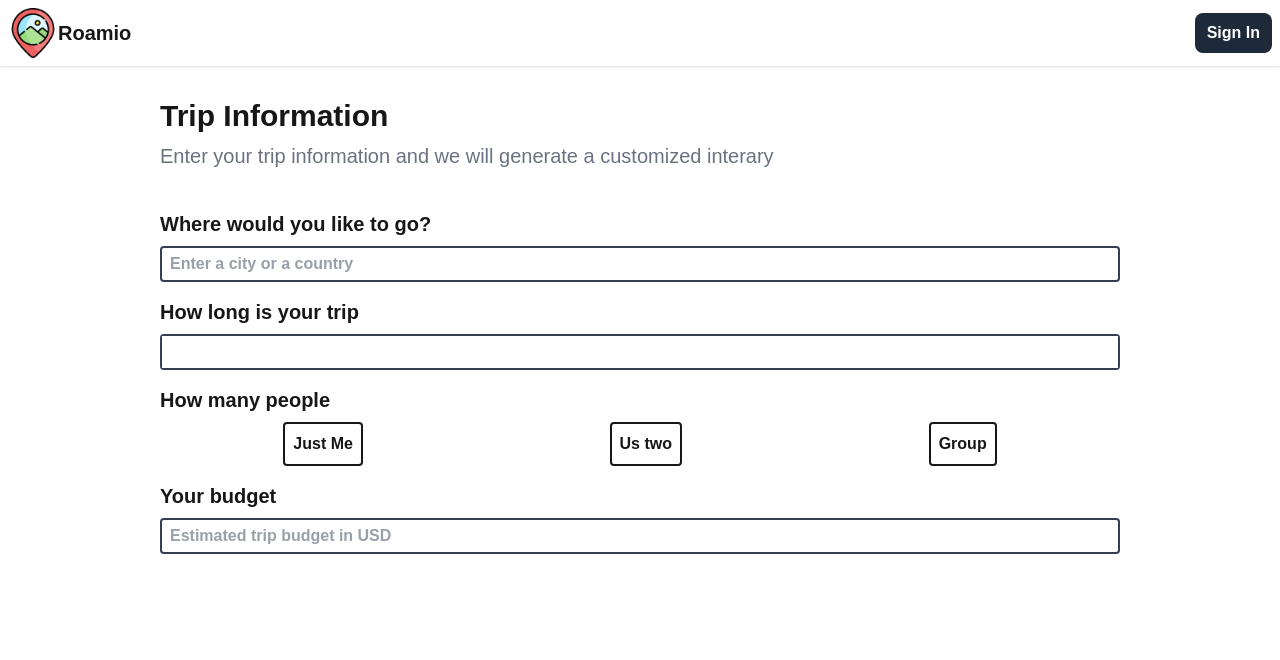
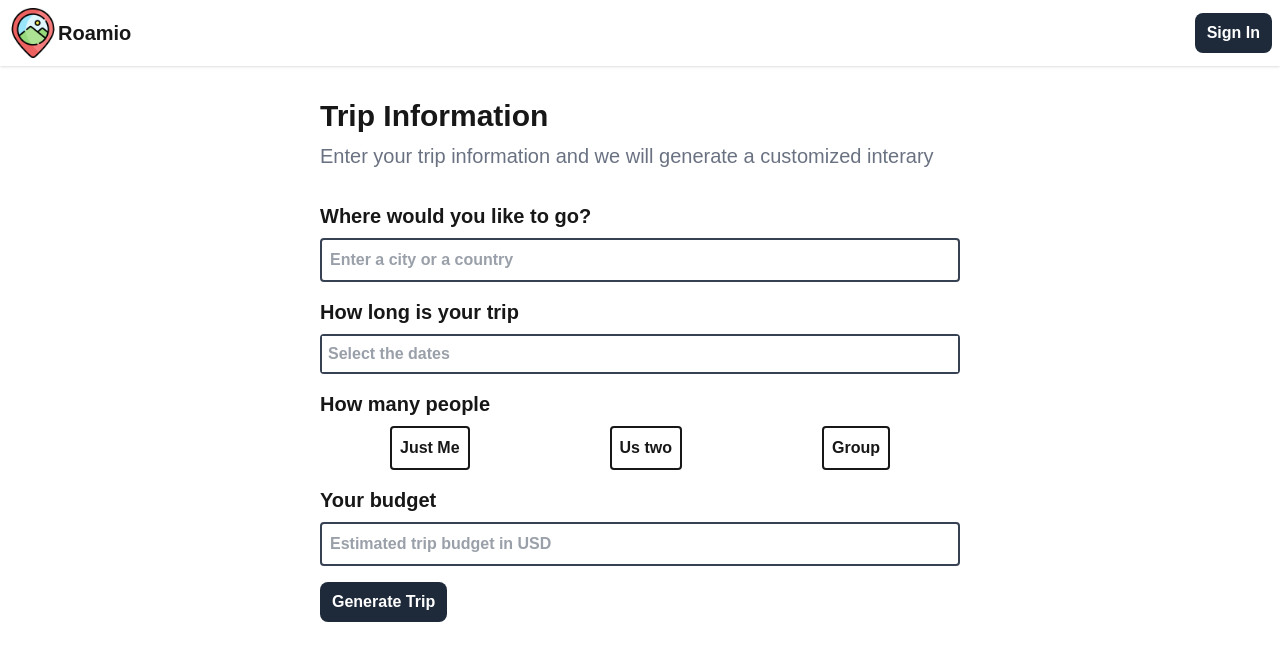
Before and after one commit to mluc404/travel-planner, a Next.js app: page /create-trip in a window 1280 px wide. Shown: the top 660 px of the page. Built offline with nearby package versions, Linux system fonts and the light colour scheme; what @googlemaps/google-maps-services-js would draw is missing.

Commit message:
refactor(CreateTrip): separate features into individual components

```diff
--- /dev/null
+++ b/app/components/create-trip/LocationInput.tsx
@@ -0,0 +1,63 @@
+import { LocationInputProps } from "@/app/types";
+import { PlaceAutocompleteResult } from "@googlemaps/google-maps-services-js";
+import { getPlaceDetails } from "../../api/places/getPlaceDetails";
+import { getPlacePhoto } from "../../api/places/getPlacePhoto";
+
+export function LocationInput({
+  inputPlace,
+  setInputPlace,
+  predictions,
+  setIsSelecting,
+  setSelectedPlace,
+  setPredictions,
+  updateTripInfo,
+  setPhotoUrl,
+}: LocationInputProps) {
+  // Function to handle when user selects a location
+  const handleSelect = async (place: PlaceAutocompleteResult) => {
+    setInputPlace(place.description);
+    setSelectedPlace(place);
+    setPredictions([]);
+    setIsSelecting(false);
+    updateTripInfo("location", place);
+
+    // Get the photo data for that location
+    const placeDetails = await getPlaceDetails(place.place_id);
+    if (placeDetails.photos) {
+      const photoRef = placeDetails.photos[0].photo_reference;
+      const placePhoto = await getPlacePhoto(photoRef);
+      setPhotoUrl(placePhoto);
+      updateTripInfo("photo", placePhoto);
+    }
+  };
+  return (
+    <div className="flex flex-col gap-2 relative">
+      <h2 className="text-xl font-semibold">Where would you like to go?</h2>
+      <input
+        type="text"
+        value={inputPlace}
+        onChange={(e) => {
+          setInputPlace(e.target.value);
+          setIsSelecting(true);
+        }}
+        placeholder="Enter a city or a country"
+        className="input-primary"
+      />
+      {predictions.length > 0 && (
+        <ul className="absolute top-full left-0 right-0 z-10 flex flex-col border-2 rounded">
+          {predictions.map((place, index) => (
+            <li
+              key={index}
+              className="cursor-pointer bg-white hover:bg-gray-600 hover:text-white
+                  p-2 text-[1rem] font-semibold text-gray-700
+                  border-b-2 border-gray-200 last:border-b-0"
+              onClick={() => handleSelect(place)}
+            >
+              {place.description}
+            </li>
+          ))}
+        </ul>
+      )}
+    </div>
+  );
+}
--- /dev/null
+++ b/app/components/create-trip/LocationPhoto.tsx
@@ -0,0 +1,19 @@
+import { PlaceAutocompleteResult } from "@googlemaps/google-maps-services-js";
+import Image from "next/image";
+
+interface LocationPhotoProps {
+  photoUrl: string;
+  selectedPlace: PlaceAutocompleteResult | null;
+}
+export function LocationPhoto({ photoUrl, selectedPlace }: LocationPhotoProps) {
+  return (
+    <div className="relative w-[300px] h-[300px] mt-4">
+      <Image
+        src={photoUrl}
+        alt={`Photo of ${selectedPlace?.description}`}
+        fill
+        className="object-cover mt-4 rounded-lg shadow-lg shadow-gray-500"
+      />
+    </div>
+  );
+}
--- /dev/null
+++ b/app/components/create-trip/PeopleCount.tsx
@@ -0,0 +1,29 @@
+import { travelParty } from "@/app/constants/options";
+import { TripInfoType } from "@/app/types";
+
+type PeopleCountProps = {
+  tripInfo: TripInfoType;
+  updateTripInfo: (key: string, value: string) => void;
+};
+
+export function PeopleCount({ tripInfo, updateTripInfo }: PeopleCountProps) {
+  return (
+    <div className="flex flex-col gap-2 ">
+      <h2 className="text-xl font-semibold">How many people</h2>
+      <div className="w-full flex justify-around">
+        {travelParty.map((item, index) => (
+          <div
+            key={index}
+            className={`border-2 p-2 flex justify-center rounded cursor-pointer font-semibold ${
+              tripInfo.people === item.value &&
+              "bg-gray-500 text-white border-2 border-black"
+            } `}
+            onClick={() => updateTripInfo("people", item.value)}
+          >
+            {item.title}
+          </div>
+        ))}
+      </div>
+    </div>
+  );
+}
--- /dev/null
+++ b/app/components/create-trip/TripBudget.tsx
@@ -0,0 +1,17 @@
+interface TripBudgetProps {
+  updateTripInfo: (key: string, value: string) => void;
+}
+
+export function TripBudget({ updateTripInfo }: TripBudgetProps) {
+  return (
+    <div className="flex flex-col gap-2 ">
+      <h2 className="text-xl font-semibold">Your budget</h2>
+      <input
+        type="text"
+        className="input-primary"
+        placeholder="Estimated trip budget in USD"
+        onChange={(e) => updateTripInfo("budget", e.target.value)}
+      />
+    </div>
+  );
+}
--- /dev/null
+++ b/app/components/create-trip/TripDuration.tsx
@@ -0,0 +1,24 @@
+import { Calendar } from "primereact/calendar";
+
+interface TripDurationProps {
+  dates: Date[] | null;
+  setDates: (value: Date[] | null) => void;
+}
+
+export function TripDuration({ dates, setDates }: TripDurationProps) {
+  return (
+    <div className="flex flex-col gap-2 ">
+      <h2 className="text-xl font-semibold">How long is your trip</h2>
+      <Calendar
+        value={dates}
+        onChange={(e) => {
+          setDates(e.value as Date[] | null);
+        }}
+        selectionMode="range"
+        // showIcon
+        className="input-primary"
+        placeholder="Select the dates"
+      />
+    </div>
+  );
+}
--- a/app/create-trip/page.tsx
+++ b/app/create-trip/page.tsx
@@ -1,13 +1,15 @@
 "use client";
 import { useEffect, useState } from "react";
 import { callAutocomplete } from "../api/places/callAutocomplete";
-import { getPlaceDetails } from "../api/places/getPlaceDetails";
-import { getPlacePhoto } from "../api/places/getPlacePhoto";
 import { PlaceAutocompleteResult } from "@googlemaps/google-maps-services-js";
 import debounce from "lodash.debounce";
-import Image from "next/image";
-import { Calendar } from "primereact/calendar";
-import { travelParty } from "../constants/options";
+
+import { LocationInput } from "../components/create-trip/LocationInput";
+import { TripInfoType } from "../types";
+import { PeopleCount } from "../components/create-trip/PeopleCount";
+import { TripDuration } from "../components/create-trip/TripDuration";
+import { TripBudget } from "../components/create-trip/TripBudget";
+import { LocationPhoto } from "../components/create-trip/LocationPhoto";
 
 export default function CreateTrip() {
   const [inputPlace, setInputPlace] = useState<string>("");
@@ -20,23 +22,11 @@ export default function CreateTrip() {
   const [dates, setDates] = useState<Date[] | null>(null);
   const [tripDays, setTripDays] = useState<number>(0);
 
-  type TripInfoType = {
-    location?: PlaceAutocompleteResult;
-    days?: number;
-    people?: string;
-    budget?: string;
-    photo?: string;
-  };
-
   const [tripInfo, setTripInfo] = useState<TripInfoType>({});
 
   const updateTripInfo = (name: string, value: any) => {
     setTripInfo((prev) => ({ ...prev, [name]: value }));
   };
-
-  useEffect(() => {
-    console.log(tripInfo);
-  }, [tripInfo]);
 
   // Fetch location suggestions
   useEffect(() => {
@@ -54,122 +44,42 @@ export default function CreateTrip() {
       const endDate = new Date(dates[1]);
       const timeDiff = endDate.getTime() - startDate.getTime();
       const daysDiff = Math.ceil(timeDiff / (1000 * 3600 * 24)) + 1;
-      console.log(daysDiff);
       setTripDays(daysDiff);
       updateTripInfo("days", daysDiff);
     }
   }, [dates]);
 
-  // Function to handle when user selects a location
-  const handleSelect = async (place: PlaceAutocompleteResult) => {
-    setInputPlace(place.description);
-    setSelectedPlace(place);
-    setPredictions([]);
-    setIsSelecting(false);
-    console.log(place);
-
-    // Get the photo data for that location
-    const placeDetails = await getPlaceDetails(place.place_id);
-    if (placeDetails.photos) {
-      const photoRef = placeDetails.photos[0].photo_reference;
-      const placePhoto = await getPlacePhoto(photoRef);
-      setPhotoUrl(placePhoto);
-      updateTripInfo("photo", placePhoto);
-    }
-  };
-
-  // console.log(typeof photoUrl);
-
   return (
-    <div className="px-5 mt-8 sm:px-20 md:px-40">
+    <div className="px-5 mt-8 sm:px-20 md:px-80">
       <h1 className="font-bold text-3xl">Trip Information</h1>
       <p className="text-gray-500 text-xl mt-2">
         Enter your trip information and we will generate a customized interary
       </p>
-      <div className="mt-10">
+      <div className="mt-8">
         <div className="flex flex-col gap-4">
-          <div className="flex flex-col gap-2 relative">
-            <h2 className="text-xl font-semibold">
-              Where would you like to go?
-            </h2>
-            <input
-              type="text"
-              value={inputPlace}
-              onChange={(e) => {
-                setInputPlace(e.target.value);
-                setIsSelecting(true);
-              }}
-              placeholder="Enter a city or a country"
-              className="input-primary"
-            />
-            {predictions.length > 0 && (
-              <ul className="absolute top-full left-0 right-0 z-10 flex flex-col border-2 rounded">
-                {predictions.map((place, index) => (
-                  <li
-                    key={index}
-                    className="cursor-pointer bg-white hover:bg-gray-600 hover:text-white
-                      p-2 text-[1rem] font-semibold text-gray-700
-                      border-b-2 border-gray-200 last:border-b-0"
-                    onClick={() => {
-                      handleSelect(place);
-                      updateTripInfo("location", place);
-                    }}
-                  >
-                    {place.description}
-                  </li>
-                ))}
-              </ul>
-            )}
-          </div>
-
-          <div className="flex flex-col gap-2 ">
-            <h2 className="text-xl font-semibold">How long is your trip</h2>
-            <Calendar
-              value={dates}
-              onChange={(e) => {
-                setDates(e.value as Date[] | null);
-              }}
-              selectionMode="range"
-              // showIcon
-              className="input-primary"
-            />
-          </div>
-          <div className="flex flex-col gap-2 ">
-            <h2 className="text-xl font-semibold">How many people</h2>
-            <div className="w-full flex justify-around">
-              {travelParty.map((item, index) => (
-                <div
-                  key={index}
-                  className={`border-2 p-2 flex justify-center rounded cursor-pointer font-semibold ${
-                    tripInfo.people === item.value &&
-                    "bg-gray-500 text-white border-2 border-black"
-                  } `}
-                  onClick={() => updateTripInfo("people", item.value)}
-                >
-                  {item.title}
-                </div>
-              ))}
-            </div>
-          </div>
-
-          <div className="flex flex-col gap-2 ">
-            <h2 className="text-xl font-semibold">Your budget</h2>
-            <input
-              type="texr"
-              className="input-primary"
-              placeholder="Estimated trip budget in USD"
-              onChange={(e) => updateTripInfo("budget", e.target.value)}
-            />
+          <LocationInput
+            inputPlace={inputPlace}
+            setInputPlace={setInputPlace}
+            predictions={predictions}
+            setIsSelecting={setIsSelecting}
+            setSelectedPlace={setSelectedPlace}
+            setPredictions={setPredictions}
+            updateTripInfo={updateTripInfo}
+            setPhotoUrl={setPhotoUrl}
+          />
+          <TripDuration dates={dates} setDates={setDates} />
+          <PeopleCount tripInfo={tripInfo} updateTripInfo={updateTripInfo} />
+          <TripBudget updateTripInfo={updateTripInfo} />
+          <div>
+            <button
+              className="btn-primary"
+              onClick={() => console.log(tripInfo)}
+            >
+              Generate Trip
+            </button>
           </div>
           {photoUrl && (
-            <div className="relative w-[300px] h-[300px] mt-4">
-              <Image
-                src={photoUrl}
-                alt={`Photo of ${selectedPlace?.description}`}
-                fill
-                className="object-cover mt-4 rounded-lg shadow-lg shadow-gray-500"
-              />
-            </div>
+            <LocationPhoto photoUrl={photoUrl} selectedPlace={selectedPlace} />
           )}
         </div>
       </div>
--- a/app/globals.css
+++ b/app/globals.css
@@ -31,7 +31,7 @@ body {
 }
 
 .input-primary {
-  @apply w-full cursor-pointer px-2 py-1 text-[1rem]
+  @apply w-full cursor-pointer p-2 text-[1rem]
   font-semibold text-gray-700 border-2 rounded;
 }
 
@@ -58,7 +58,7 @@ body {
 
 .p-inputtext {
   background-color: white;
-  padding: 4px;
+  padding: 6px;
 }
 .p-datepicker-trigger {
   background-color: #428cb0;
--- /dev/null
+++ b/app/types/index.ts
@@ -0,0 +1,23 @@
+import { PlaceAutocompleteResult } from "@googlemaps/google-maps-services-js";
+
+export interface LocationInputProps {
+  inputPlace: string;
+  setInputPlace: (value: string) => void;
+  predictions: PlaceAutocompleteResult[];
+  setIsSelecting: (value: boolean) => void;
+  setSelectedPlace: (value: PlaceAutocompleteResult) => void;
+  setPredictions: (value: PlaceAutocompleteResult[] | []) => void;
+  updateTripInfo: (
+    key: string,
+    value: string | PlaceAutocompleteResult
+  ) => void;
+  setPhotoUrl: (value:string)
+}
+
+export interface TripInfoType {
+  location?: PlaceAutocompleteResult;
+  days?: number;
+  people?: string;
+  budget?: string;
+  photo?: string;
+}
```
